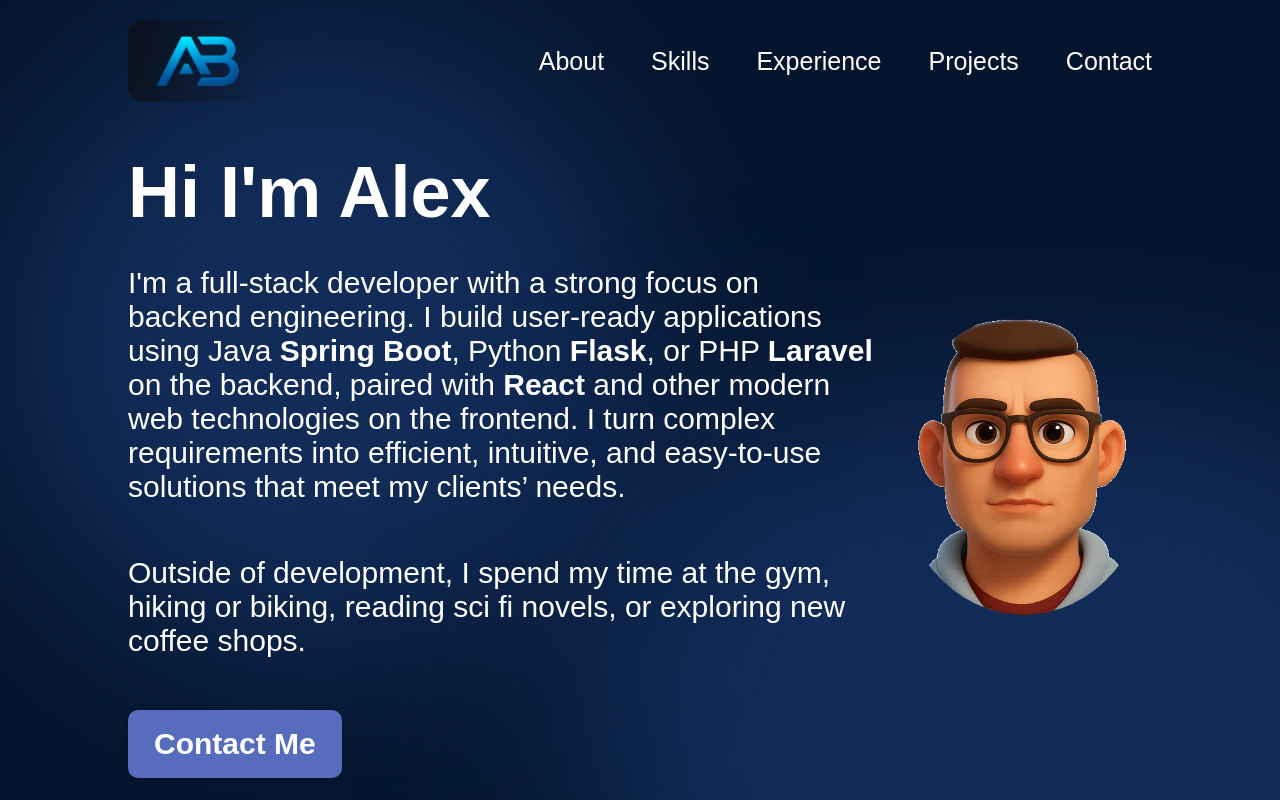
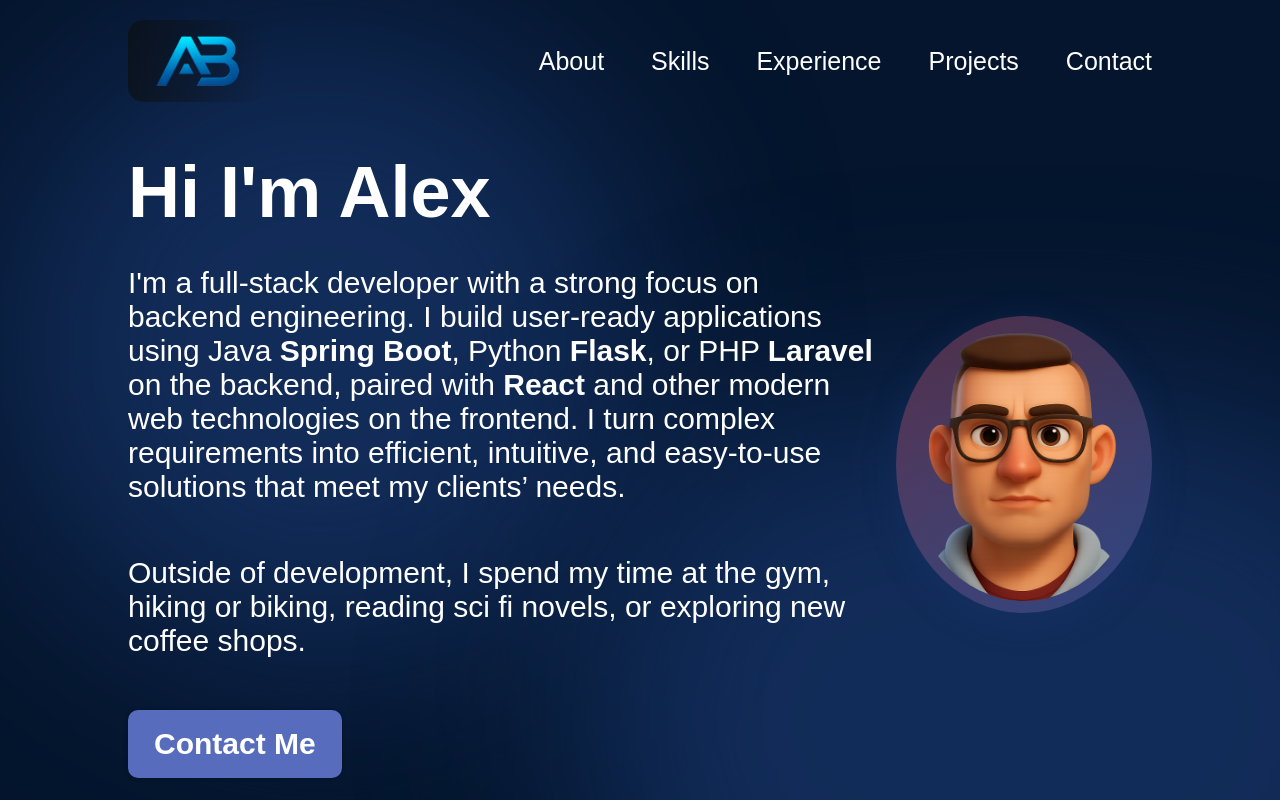
Before and after one commit to alexbalak21/Portofolio-React, a React (Vite) app: page / in a window 1280 px wide. Shown: the top 800 px of the page. Built offline with nearby package versions, Linux system fonts and the light colour scheme.

Commit message:
css avatar update

```diff
--- a/src/App.css
+++ b/src/App.css
@@ -190,6 +190,11 @@ html {
   width: 25%;
   z-index: 1;
   border-radius: 50%;
+  background: linear-gradient(135deg, rgba(87, 108, 188, 0.3) 0%, rgba(25, 55, 109, 0.5) 100%);
+  background: linear-gradient(135deg, rgba(200, 80, 100, 0.4) 0%, rgba(87, 108, 188, 0.4) 100%);
+  padding: 12px;
+  padding: 12px;
+  box-shadow: 0 8px 32px rgba(25, 55, 109, 0.4);
 }
 
 @keyframes floating {
```
Also changed, not shown: src/assets/avatar/serius.png, src/assets/avatar/smile.png.
